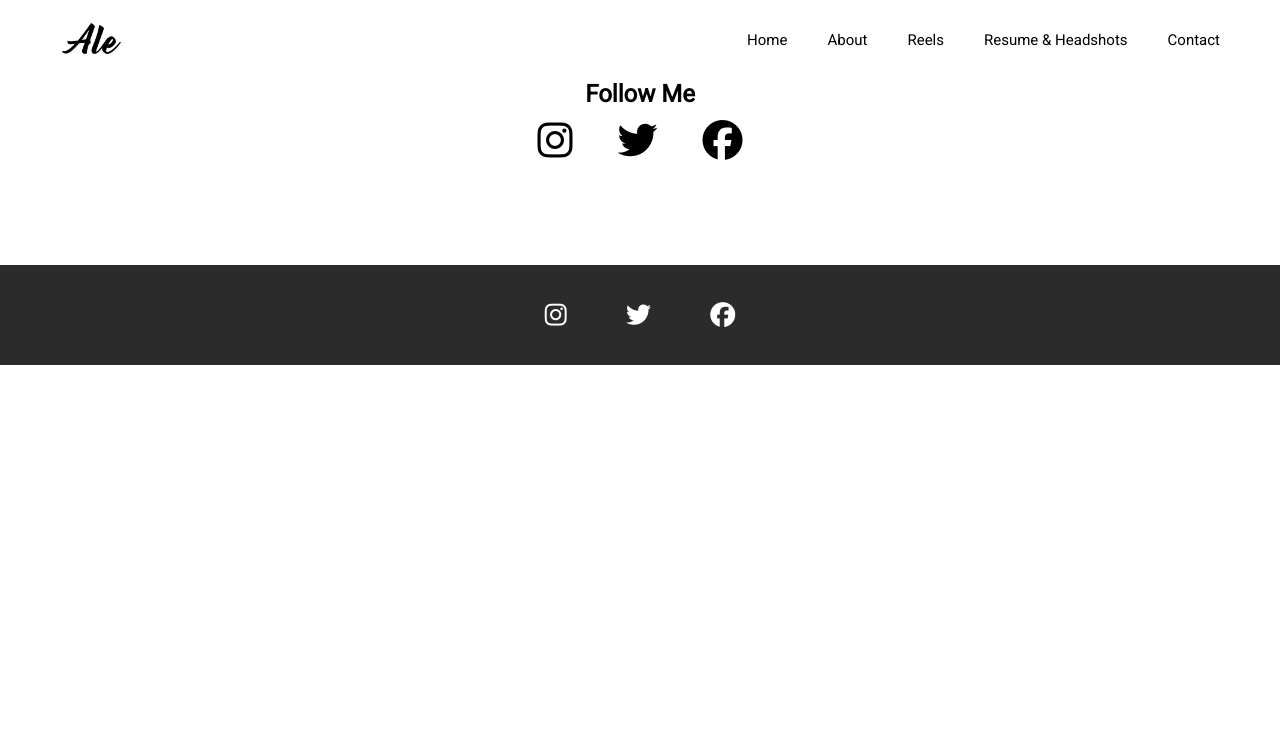
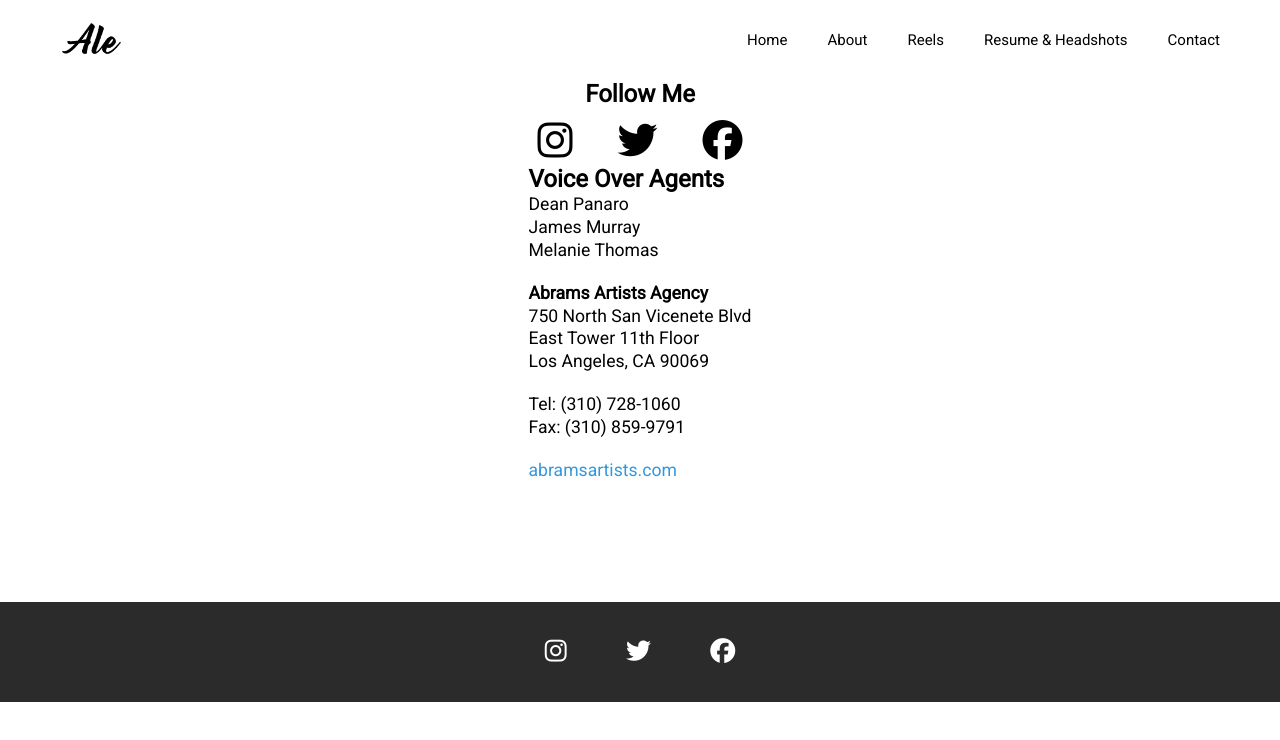
Before and after one commit to cambaughn/reynoso, a React (Create React App) app: page /contact in a window 1280 px wide. Shown: the top 740 px of the page. Built offline with nearby package versions, Linux system fonts and the light colour scheme.

Commit message:
Add agent contact info

```diff
--- a/src/components/Contact/Contact.js
+++ b/src/components/Contact/Contact.js
@@ -6,6 +6,7 @@ import React, { Component } from 'react';
 import { Link } from 'react-router-dom';
 
 import SocialLinks from '../SocialLinks/SocialLinks';
+import colors from '../../util/colors';
 
 const Contact = () => {
   return (
@@ -13,6 +14,34 @@ const Contact = () => {
 
       <h2 style={styles.linkHeader}>Follow Me</h2>
       <SocialLinks />
+
+      <div>
+        <h2>Voice Over Agents</h2>
+        <p style={styles.agentGroup}>
+          Dean Panaro <br />
+          James Murray <br />
+          Melanie Thomas
+        </p>
+
+        <p style={styles.agentGroup}>
+          <span style={styles.bold}>Abrams Artists Agency</span> <br />
+          750 North San Vicenete Blvd <br />
+          East Tower 11th Floor <br />
+          Los Angeles, CA 90069
+        </p>
+
+        <p style={styles.agentGroup}>
+          Tel: (310) 728-1060 <br />
+          Fax: (310) 859-9791
+        </p>
+
+        <p style={styles.agentGroup}>
+          <a href='http://abramsartists.com/' target='_blank' rel='noopener noreferrer' style={styles.link}>
+            abramsartists.com
+          </a>
+        </p>
+      </div>
+
 
     </div>
   )
@@ -36,21 +65,22 @@ const styles = {
     marginBottom: 10,
   },
 
-  linkGroup: {
-    width: 200,
+  // AGENTS --------------------------
 
-    display: 'flex',
-    flexDirection: 'row',
-    justifyContent: 'space-around',
-    alignItems: 'center',
+  agentGroup: {
+    marginBottom: 20,
+    fontSize: '1.1em',
+    lineHeight: '130%',
+  },
+
+  bold: {
+    fontWeight: '800',
   },
 
   link: {
-    color: 'black',
     textDecoration: 'none',
-    fontSize: 40,
-  },
-
+    color: colors.blue,
+  }
 }
 
 export default Contact;
--- a/src/components/Reels/Reels.js
+++ b/src/components/Reels/Reels.js
@@ -5,6 +5,8 @@
 import React, { Component } from 'react';
 import { Link } from 'react-router-dom';
 import ReactPlayer from 'react-player';
+
+import ShowCards from '../About/ShowCards';
 
 const Reels = () => {
   return (
@@ -26,6 +28,8 @@ const Reels = () => {
           }
         }}
       />
+
+      <ShowCards headerText={'Watch Alejandra'} />
     </div>
   )
 }
```
